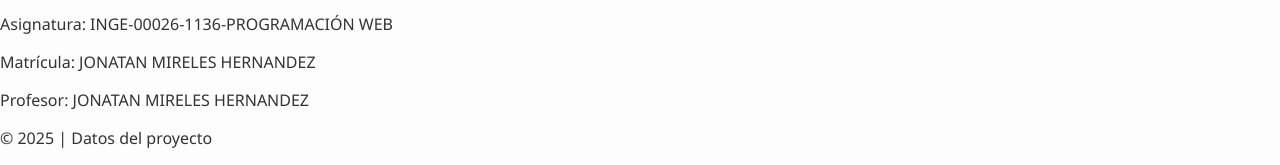
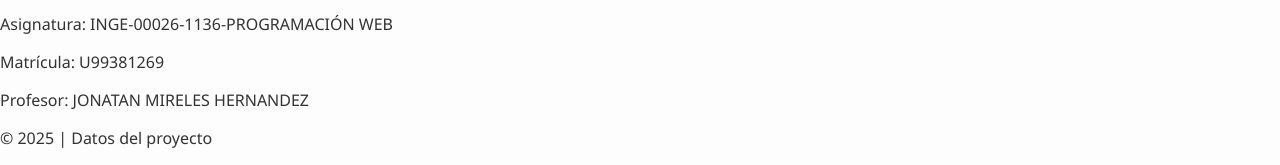
Before and after one commit to JCastroV88/Programacion_web, a plain HTML site: page contacto.html in a window 1280 px wide. Shown: the part 695-860 px from the top of the page. Drawn offline with Linux system fonts and the light colour scheme.

Commit message:
Update contacto.html
Actualización matricula

```diff
--- a/contacto.html
+++ b/contacto.html
@@ -28,7 +28,7 @@
         </section>
 
         <p> Asignatura: INGE-00026-1136-PROGRAMACIÓN WEB </p>
-        <p> Matrícula: JONATAN MIRELES HERNANDEZ</p>
+        <p> Matrícula: U99381269</p>
         <p> Profesor: JONATAN MIRELES HERNANDEZ</p>
       </section>
 
```
